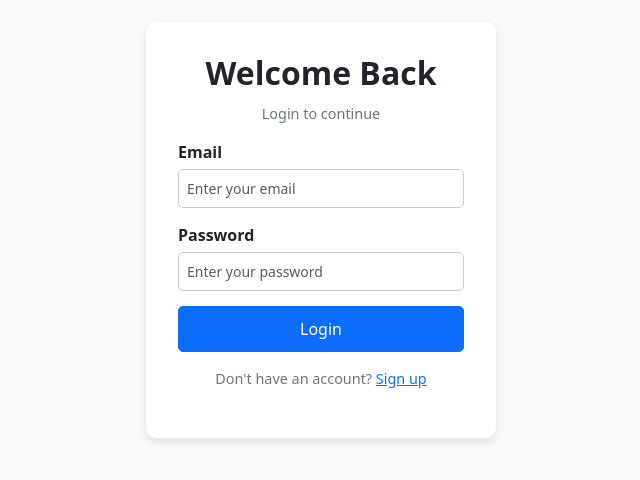
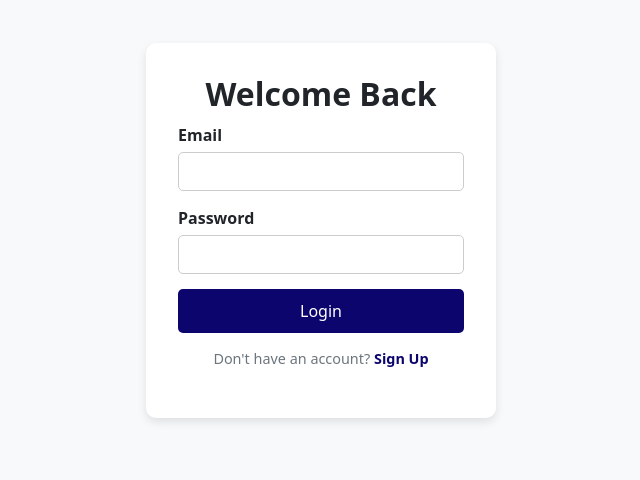
Before and after one commit to devilshade1902/zudio_task_management, a React (Vite) app in the folder task_management_frontend/: page / in a window 1280 px wide. Shown: the part 170-650 px from the top of the page, without its empty margins (319-959 px from the left). Built offline with nearby package versions, Linux system fonts and the light colour scheme.

Commit message:
Sign Up Page UI

```diff
--- a/task_management_frontend/src/App.jsx
+++ b/task_management_frontend/src/App.jsx
@@ -3,13 +3,16 @@ import "./App.css";
 import Layout from "./components/layout/Layout";
 import Dashboard from "./pages/Dashboard/Dashboard";
 import Login from "./pages/Login/Login";
+import SignUp from "./pages/Signup/Signup";
 import Tasks from "./pages/Tasks/Tasks";
 
 function App() {
   return (
     <BrowserRouter>
       <Routes>
-        <Route index element={<Login />} /> {/* Set login as the default page */}
+        <Route path="/" element={<Login />} />  {/* Default page is now Login */}
+        <Route path="/login" element={<Login />} />
+        <Route path="/signup" element={<SignUp />} />
         <Route path="/dashboard" element={<Layout />}>
           <Route index element={<Dashboard />} />
           <Route path="tasks" element={<Tasks />} />
--- a/task_management_frontend/src/pages/Login/Login.jsx
+++ b/task_management_frontend/src/pages/Login/Login.jsx
@@ -1,59 +1,39 @@
 import React, { useState } from "react";
-import { useNavigate } from "react-router-dom";
+import { Link, useNavigate } from "react-router-dom";
 import "./Login.css";
 
 const Login = () => {
-  const [email, setEmail] = useState("");
-  const [password, setPassword] = useState("");
-  const [error, setError] = useState("");
+  const [formData, setFormData] = useState({ email: "", password: "" });
   const navigate = useNavigate();
+
+  const handleChange = (e) => {
+    setFormData({ ...formData, [e.target.name]: e.target.value });
+  };
 
   const handleSubmit = (e) => {
     e.preventDefault();
-    // Dummy authentication
-    if (email === "admin@example.com" && password === "password") {
-      navigate("/dashboard"); // Redirect to dashboard
-    } else {
-      setError("Invalid email or password");
-    }
+    console.log("User logged in:", formData);
+    navigate("/dashboard");
   };
 
   return (
     <div className="login-container">
       <div className="login-card">
-        <h2 className="text-center">Welcome Back</h2>
-        <p className="text-center">Login to continue</p>
-        {error && <p className="error-text">{error}</p>}
+        <h2>Welcome Back</h2>
         <form onSubmit={handleSubmit}>
           <div className="form-group">
             <label>Email</label>
-            <input
-              type="email"
-              className="form-control"
-              placeholder="Enter your email"
-              value={email}
-              onChange={(e) => setEmail(e.target.value)}
-              required
-            />
+            <input type="email" name="email" value={formData.email} onChange={handleChange} required />
           </div>
           <div className="form-group">
             <label>Password</label>
-            <input
-              type="password"
-              className="form-control"
-              placeholder="Enter your password"
-              value={password}
-              onChange={(e) => setPassword(e.target.value)}
-              required
-            />
+            <input type="password" name="password" value={formData.password} onChange={handleChange} required />
           </div>
-          <button type="submit" className="btn btn-primary btn-block">
-            Login
-          </button>
-          <p className="text-center mt-3">
-            Don't have an account? <a href="#">Sign up</a>
-          </p>
+          <button type="submit" className="btn-primary">Login</button>
         </form>
+        <p className="switch-page">
+          Don't have an account? <Link to="/signup">Sign Up</Link>
+        </p>
       </div>
     </div>
   );
--- /dev/null
+++ b/task_management_frontend/src/pages/Signup/Signup.css
@@ -0,0 +1,71 @@
+.signup-container {
+    display: flex;
+    justify-content: center;
+    align-items: center;
+    height: 100vh;
+    background-color: #f4f6f9;
+  }
+
+  .signup-card {
+    background: #fff;
+    padding: 30px;
+    border-radius: 10px;
+    box-shadow: 0 4px 10px rgba(0, 0, 0, 0.1);
+    text-align: center;
+    width: 100%;
+    max-width: 400px;
+  }
+
+  .signup-card h2 {
+    margin-bottom: 20px;
+    font-weight: bold;
+    color: #0c056d;
+  }
+
+  .form-group {
+    margin-bottom: 15px;
+    text-align: left;
+  }
+
+  .form-group label {
+    display: block;
+    font-weight: 600;
+    margin-bottom: 5px;
+  }
+
+  .form-group input {
+    width: 100%;
+    padding: 10px;
+    border: 1px solid #ccc;
+    border-radius: 5px;
+  }
+
+  .btn-primary {
+    background: #0c056d;
+    color: white;
+    border: none;
+    padding: 10px;
+    width: 100%;
+    font-size: 16px;
+    cursor: pointer;
+    border-radius: 5px;
+    transition: background 0.3s;
+  }
+
+  .btn-primary:hover {
+    background: #11079e;
+  }
+
+  .switch-page {
+    margin-top: 15px;
+  }
+
+  .switch-page a {
+    color: #0c056d;
+    font-weight: bold;
+    text-decoration: none;
+  }
+
+  .switch-page a:hover {
+    text-decoration: underline;
+  }
--- /dev/null
+++ b/task_management_frontend/src/pages/Signup/Signup.jsx
@@ -0,0 +1,60 @@
+import React, { useState } from "react";
+import { Link, useNavigate } from "react-router-dom";
+import "./SignUp.css";
+
+const SignUp = () => {
+  const [formData, setFormData] = useState({
+    name: "",
+    email: "",
+    password: "",
+    confirmPassword: "",
+  });
+
+  const navigate = useNavigate();
+
+  const handleChange = (e) => {
+    setFormData({ ...formData, [e.target.name]: e.target.value });
+  };
+
+  const handleSubmit = (e) => {
+    e.preventDefault();
+    if (formData.password !== formData.confirmPassword) {
+      alert("Passwords do not match!");
+      return;
+    }
+    console.log("User signed up:", formData);
+    navigate("/login");
+  };
+
+  return (
+    <div className="signup-container">
+      <div className="signup-card">
+        <h2>Create Account</h2>
+        <form onSubmit={handleSubmit}>
+          <div className="form-group">
+            <label>Name</label>
+            <input type="text" name="name" value={formData.name} onChange={handleChange} required />
+          </div>
+          <div className="form-group">
+            <label>Email</label>
+            <input type="email" name="email" value={formData.email} onChange={handleChange} required />
+          </div>
+          <div className="form-group">
+            <label>Password</label>
+            <input type="password" name="password" value={formData.password} onChange={handleChange} required />
+          </div>
+          <div className="form-group">
+            <label>Confirm Password</label>
+            <input type="password" name="confirmPassword" value={formData.confirmPassword} onChange={handleChange} required />
+          </div>
+          <button type="submit" className="btn-primary">Sign Up</button>
+        </form>
+        <p className="switch-page">
+          Already have an account? <Link to="/login">Login</Link>
+        </p>
+      </div>
+    </div>
+  );
+};
+
+export default SignUp;
```
